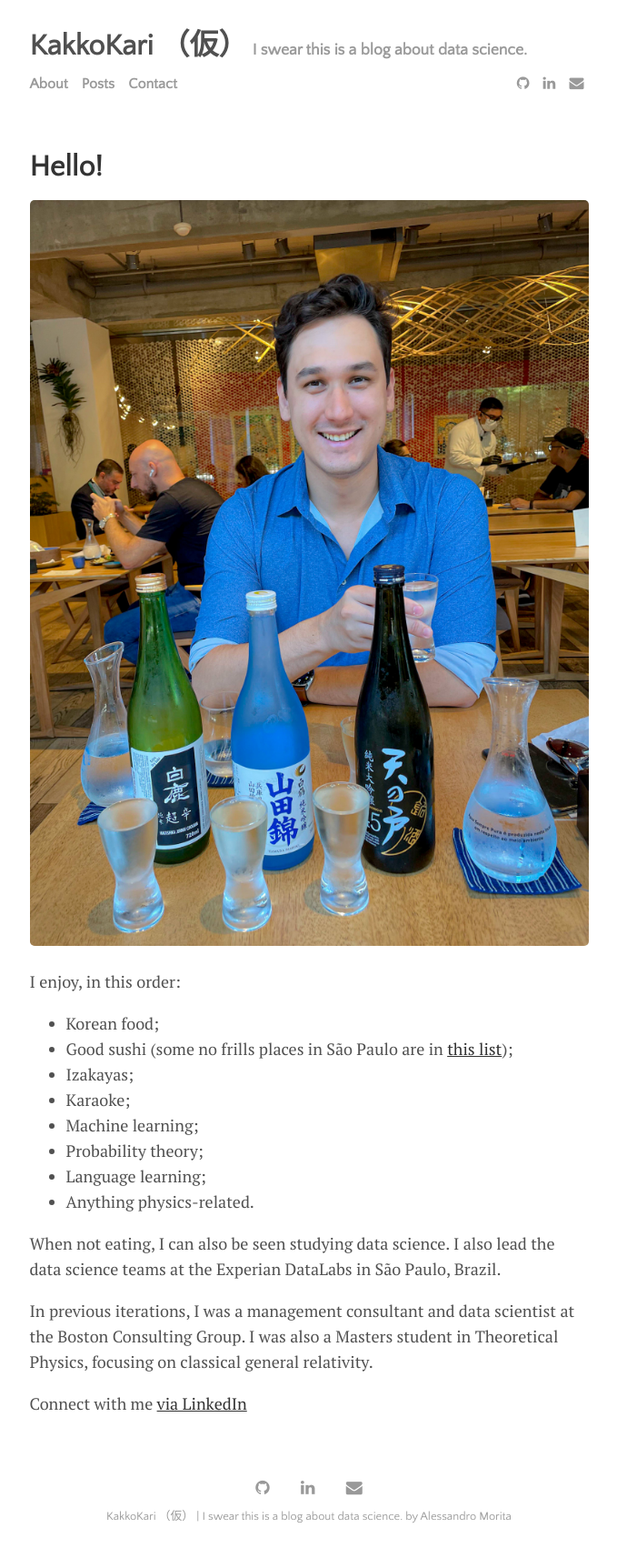
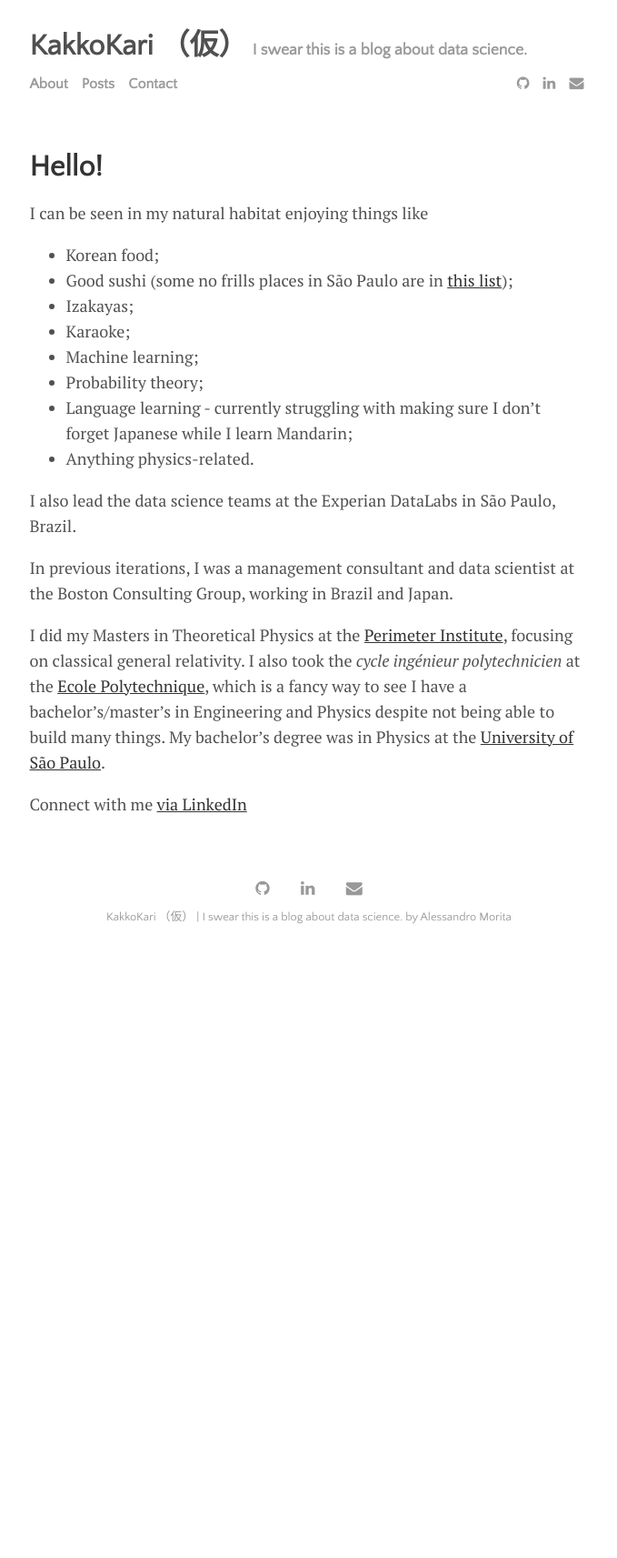
Before and after one commit to takeshimg92/takeshimg92.github.io, a Jekyll site: the page built from menu/about.md, in a window 1280 px wide. Shown: the whole page at 91% size, without its empty margins (300-979 px from the left). Built offline with Jekyll 4.4.1, drawn with Linux system fonts in a browser that asks for light colours; after the commit the page ends 1054 px from its top, so only the background shows below that.

Commit message:
fixing about and testing some things

```diff
--- a/menu/about.md
+++ b/menu/about.md
@@ -1,11 +1,10 @@
 ---
 layout: page
 title: Hello!
+image: sake.jpg
 ---
 
-![A picture of a happy man enjoying a tasting of sake (2022)](/assets/img/sake.jpg)
-
-I enjoy, in this order:
+I can be seen in my natural habitat enjoying things like
 
 * Korean food;
 * Good sushi (some no frills places in São Paulo are in [this list](https://goo.gl/maps/UN1xBUHNq2rjaka99));
@@ -13,11 +12,15 @@ I enjoy, in this order:
 * Karaoke;
 * Machine learning;
 * Probability theory;
-* Language learning;
+* Language learning - currently struggling with making sure I don't forget Japanese while I learn Mandarin;
 * Anything physics-related.
 
-When not eating, I can also be seen studying data science. I also lead the data science teams at the Experian DataLabs in São Paulo, Brazil.
+I also lead the data science teams at the Experian DataLabs in São Paulo, Brazil.
 
-In previous iterations, I was a management consultant and data scientist at the Boston Consulting Group. I was also a Masters student in Theoretical Physics, focusing on classical general relativity.
+In previous iterations, I was a management consultant and data scientist at the Boston Consulting Group, working in Brazil and Japan.
+
+I did my Masters in Theoretical Physics at the [Perimeter Institute](https://perimeterinstitute.ca/), focusing on classical general relativity.
+I also took the *cycle ingénieur polytechnicien* at the [Ecole Polytechnique](https://www.polytechnique.edu/), which is a fancy way to see I have a bachelor's/master's in Engineering and Physics despite not being able to build many things.
+My bachelor's degree was in Physics at the [University of São Paulo](https://www5.usp.br/).
 
 Connect with me [via LinkedIn](https://www.linkedin.com/in/atmg92/)
```
Also changed, not shown: _posts/2021-08-04-sympy.md (+2 -1 lines).
